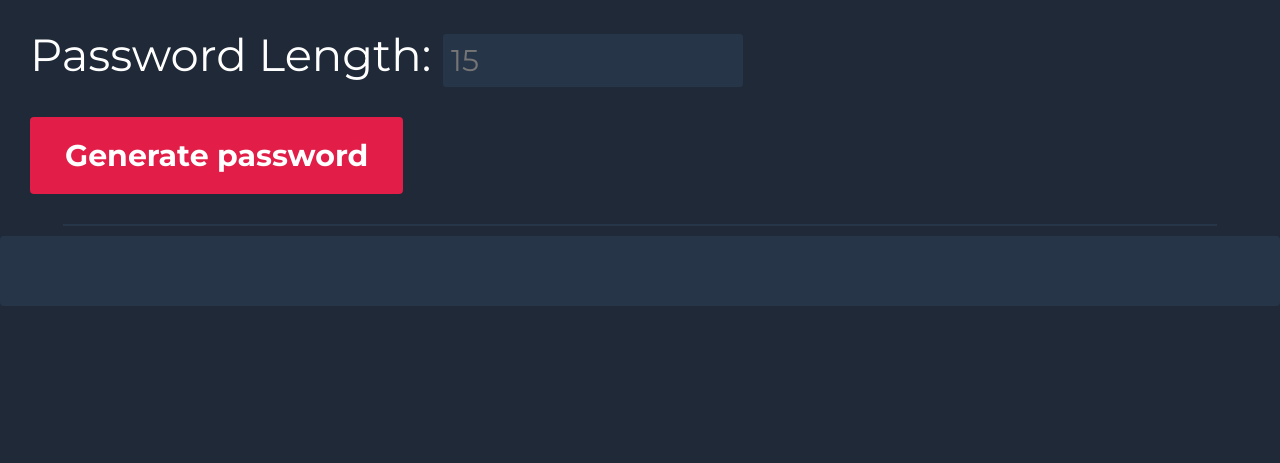
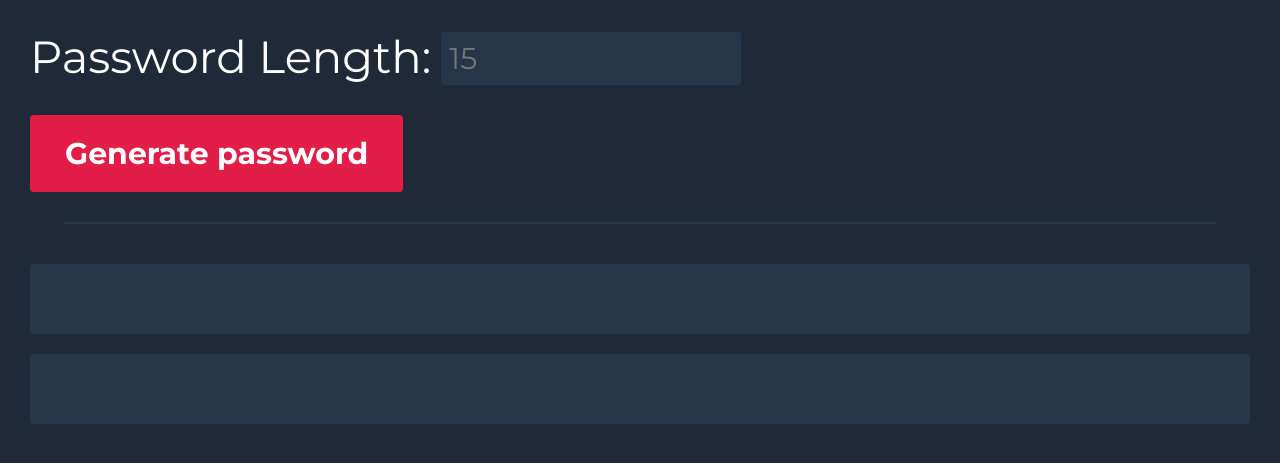
Before and after one commit to lumi-tip/Password-Gen-JS, a plain HTML site: page index.html in a window 1280 px wide. Shown: the part 359-822 px from the top of the page. Before the commit the page ends 800 px from the top, so only its background shows below. Drawn offline with Linux system fonts and the light colour scheme.

Commit message:
Update index.html

```diff
--- a/index.html
+++ b/index.html
@@ -12,17 +12,23 @@
         <h1>Generate a <br><span>Radom Password</span></h1>
         <p>Never use an insecure password again</p>
         <form>
-            <label> Password Length:
+            <label> Password Length:</label>
+            <div class="input-wrapper">
                 <input type="number" placeholder="15" id="length-in"><br>
                 <small id="length-err"></small>
-            </label>
+            </div>
         </form>
         <button id="btn-el">Generate password</button>
+        <hr>
+        <div class="password-container">
+            <div class="password-wrapper" id="first-pass">
+            </div>
+            <div class="password-wrapper" id="second-pass">
+            </div>
+        </div>
+
+
         <script src="index.js"></script>
-        <hr>
-        <div class="password-wrapper">
-            <div class="password" id="first-pass"></div>
-            <div class="password" id="second-pass"></div>
-        </div>
+        <script src="https://kit.fontawesome.com/4f7b8c1103.js" crossorigin="anonymous"></script>
     </body>
 </html>
```
